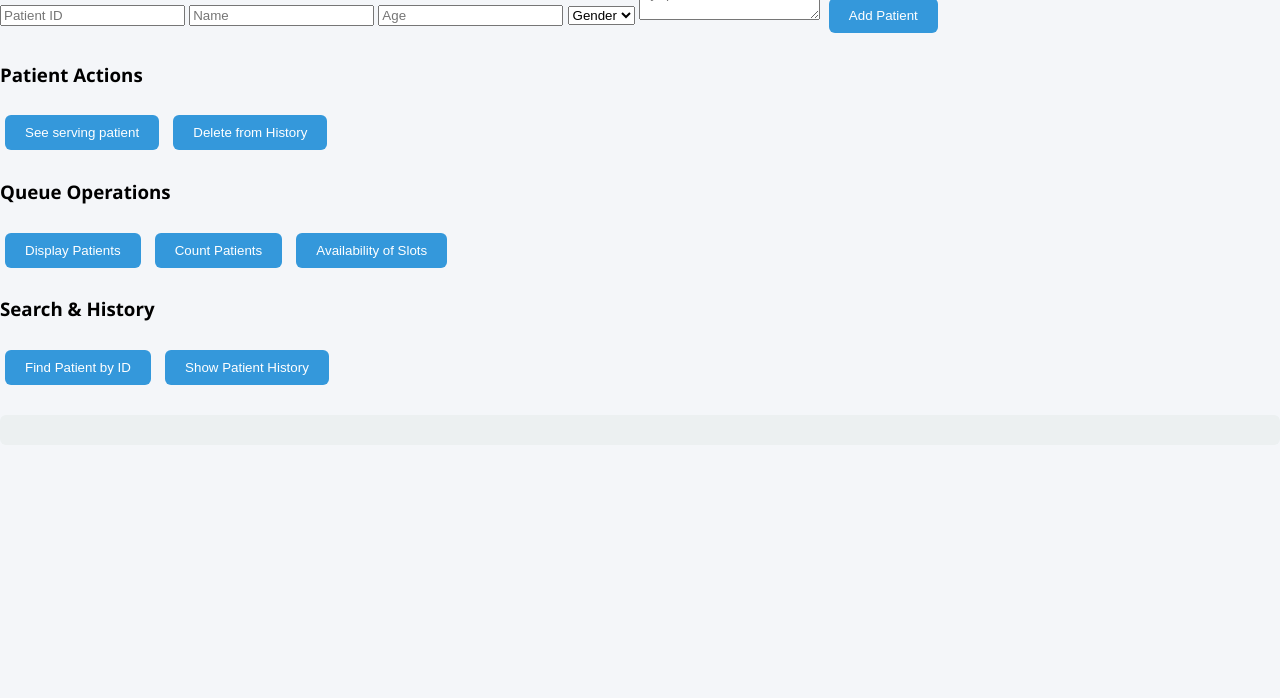
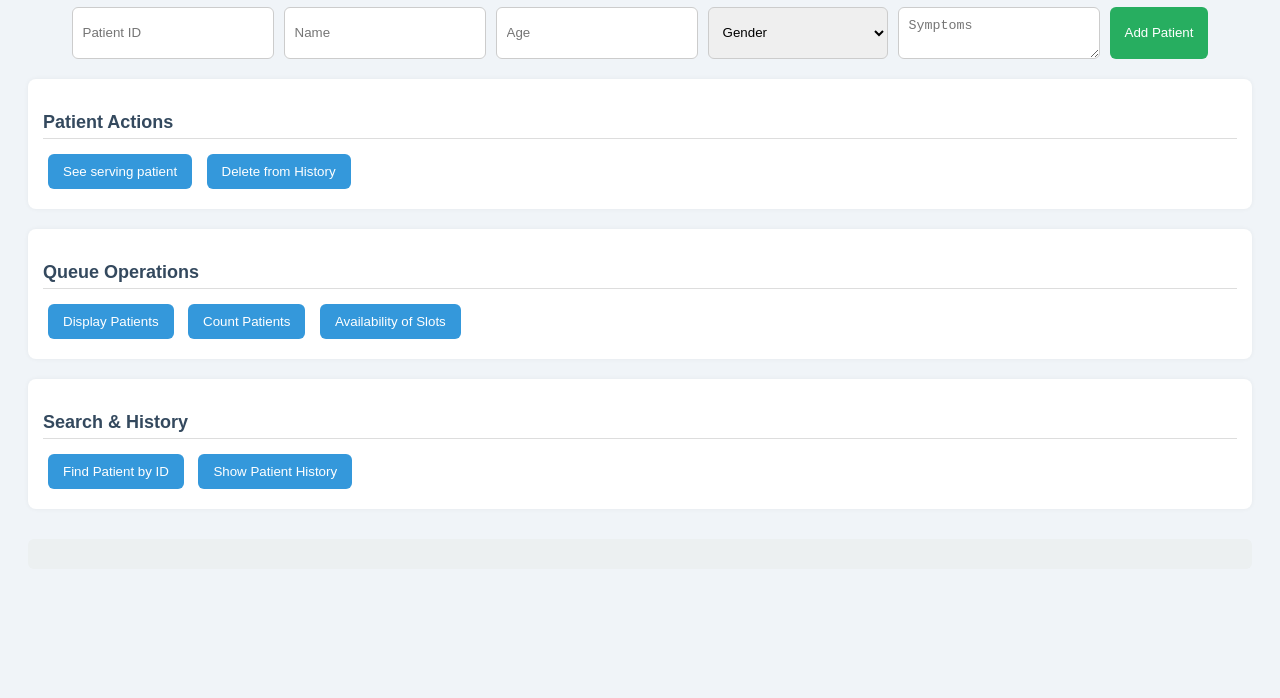
Before and after one commit to SahiNirmal/DSA-HospitalPatientManagement, a plain HTML site: page index.html in a window 1280 px wide. Shown: the part 102-800 px from the top of the page. Drawn offline with Linux system fonts and the light colour scheme.

Commit message:
Update style.css

```diff
--- a/style.css
+++ b/style.css
@@ -1,45 +1,76 @@
 body {
-  font-family: 'Segoe UI', sans-serif;
-  background: #f4f6f9;
-  margin: 0;
-  padding: 0;
+  font-family: Arial, sans-serif;
+  padding: 20px;
+  background: #f0f4f8;
 }
-.container {
-  max-width: 700px;
-  margin: 40px auto;
-  background: white;
-  padding: 30px;
-  border-radius: 10px;
-  box-shadow: 0 0 15px rgba(0,0,0,0.1);
-}
+
 h1 {
   text-align: center;
   color: #2c3e50;
 }
-form input, form select, form textarea {
-  width: 100%;
-  margin: 10px 0;
-  padding: 12px;
+
+.form-section {
+  display: flex;
+  flex-wrap: wrap;
+  gap: 10px;
+  margin-bottom: 20px;
+  justify-content: center;
+}
+
+.form-section input,
+.form-section select,
+.form-section textarea {
+  padding: 10px;
+  border: 1px solid #ccc;
   border-radius: 6px;
-  border: 1px solid #ccc;
+  width: 180px;
 }
-button {
-  padding: 10px 20px;
-  margin: 10px 5px;
+
+.form-section button {
+  padding: 10px 15px;
+  background: #27ae60;
+  color: white;
+  border: none;
+  border-radius: 6px;
+  cursor: pointer;
+}
+
+.form-section button:hover {
+  background: #219150;
+}
+
+.button-group {
+  margin-top: 20px;
+  padding: 15px;
+  background: #ffffff;
+  border-radius: 8px;
+  box-shadow: 0 0 5px rgba(0,0,0,0.05);
+}
+
+.button-group h3 {
+  margin-bottom: 10px;
+  color: #34495e;
+  font-size: 18px;
+  border-bottom: 1px solid #ddd;
+  padding-bottom: 5px;
+}
+
+.button-group button {
+  margin: 5px;
+  padding: 10px 15px;
   background: #3498db;
   color: white;
   border: none;
   border-radius: 6px;
   cursor: pointer;
 }
-button:hover {
+
+.button-group button:hover {
   background: #2980b9;
 }
-.actions {
-  text-align: center;
-}
+
 #output {
-  margin-top: 20px;
+  margin-top: 30px;
   background: #ecf0f1;
   padding: 15px;
   border-radius: 6px;
```
